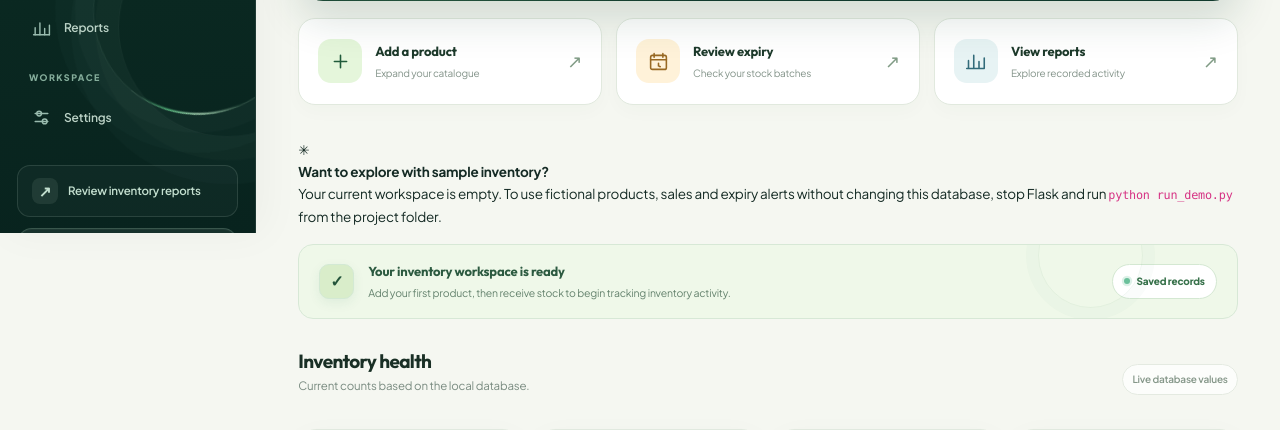
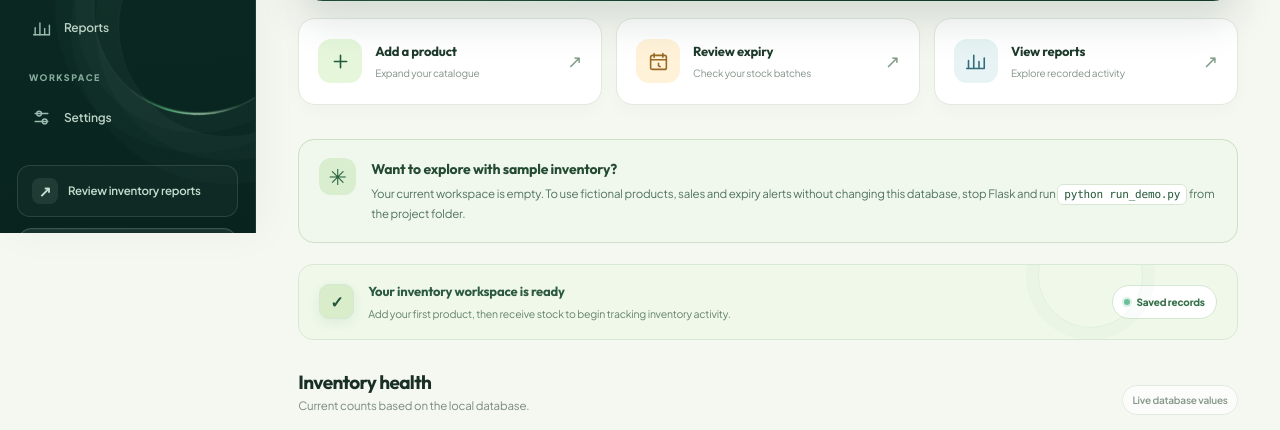
Before and after one commit to krisvan123/CS50X_FinalProject, a Flask app: template templates/index.html in a window 1280 px wide. Shown: the part 567-997 px from the top of the page. Run offline with Flask 3, Linux system fonts and the light colour scheme; the template is opened without the code that fills it, so the values that code supplies are empty.

Commit message:
Style optional demo-data guidance on empty dashboard

```diff
--- a/static/css/workspace.css
+++ b/static/css/workspace.css
@@ -659,3 +659,47 @@
   }
   .sidebar-orbit-light { filter: none; }
 }
+
+/* Optional sample-data guidance appears only on an empty editable workspace. */
+.ww-demo-hint {
+  display: flex;
+  align-items: flex-start;
+  gap: 15px;
+  margin: 0 0 21px;
+  padding: 18px 20px;
+  border: 1px solid #cddfc7;
+  border-radius: 16px;
+  background: #f0f8ed;
+  color: #254a32;
+}
+.ww-demo-hint-icon {
+  display: grid;
+  flex: 0 0 37px;
+  width: 37px;
+  height: 37px;
+  place-items: center;
+  border-radius: 12px;
+  background: #d8eecf;
+  color: #29623f;
+  font-size: 22px;
+}
+.ww-demo-hint-copy { min-width: 0; }
+.ww-demo-hint strong { font: 700 14px/1.5 var(--ww-display); }
+.ww-demo-hint p {
+  margin: 4px 0 0;
+  color: #52745c;
+  font-size: 11.5px;
+  line-height: 1.75;
+}
+.ww-demo-hint code {
+  padding: 3px 6px;
+  border: 1px solid #d6e6d1;
+  border-radius: 6px;
+  background: #fff;
+  color: #245738;
+  font-size: .96em;
+  white-space: nowrap;
+}
+@media (max-width: 480px) {
+  .ww-demo-hint { gap: 10px; padding: 15px; }
+}
```
